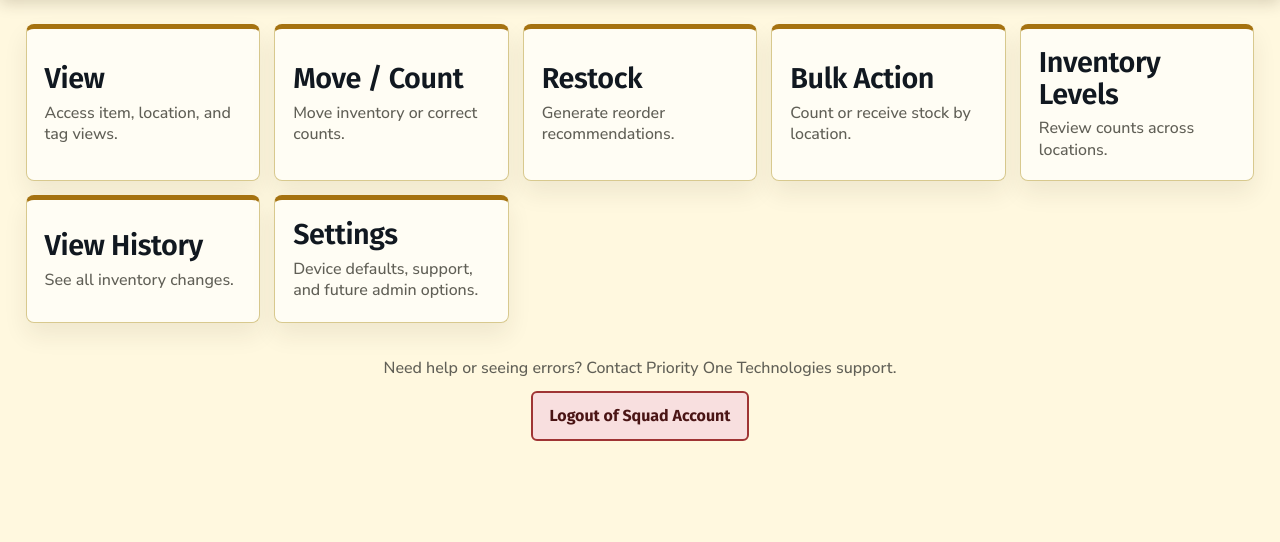
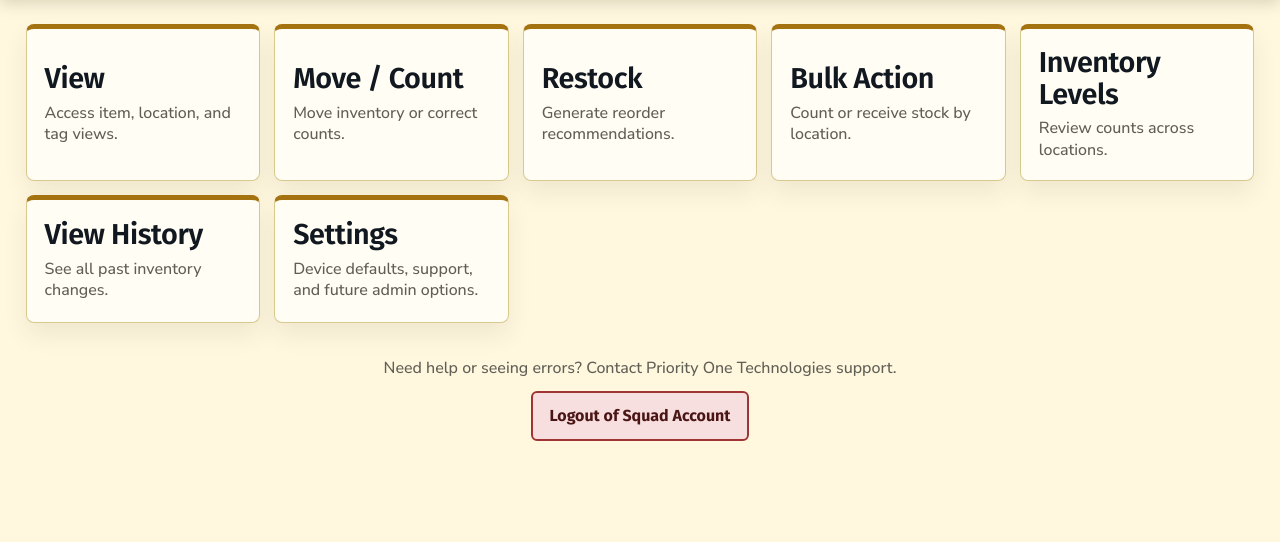
Before and after one commit to matthewmammano/inventory-iq, a Flask app: template app/templates/admin_panel.html in a window 1280 px wide. Shown: the part 105-647 px from the top of the page. Run offline with Flask 3, Linux system fonts and the light colour scheme; the template is opened without the code that fills it, so the values that code supplies are empty; parts of the project's set-up code (start-up, migrations or seed data) failed here and were passed over; some web fonts are replaced.

Commit message:
clean(admin_panel): minor change to cause a new line in description

```diff
--- a/app/templates/admin_panel.html
+++ b/app/templates/admin_panel.html
@@ -29,7 +29,7 @@
     </a>
     <a class="card" href="{{ url_for('admin.admin_history', squad=squad) }}">
         <h2>View History</h2>
-        <p>See all inventory changes.</p>
+        <p>See all past inventory changes.</p>
     </a>
     <a class="card" href="{{ url_for('admin.settings_page', squad=squad) }}">
         <h2>Settings</h2>
```
